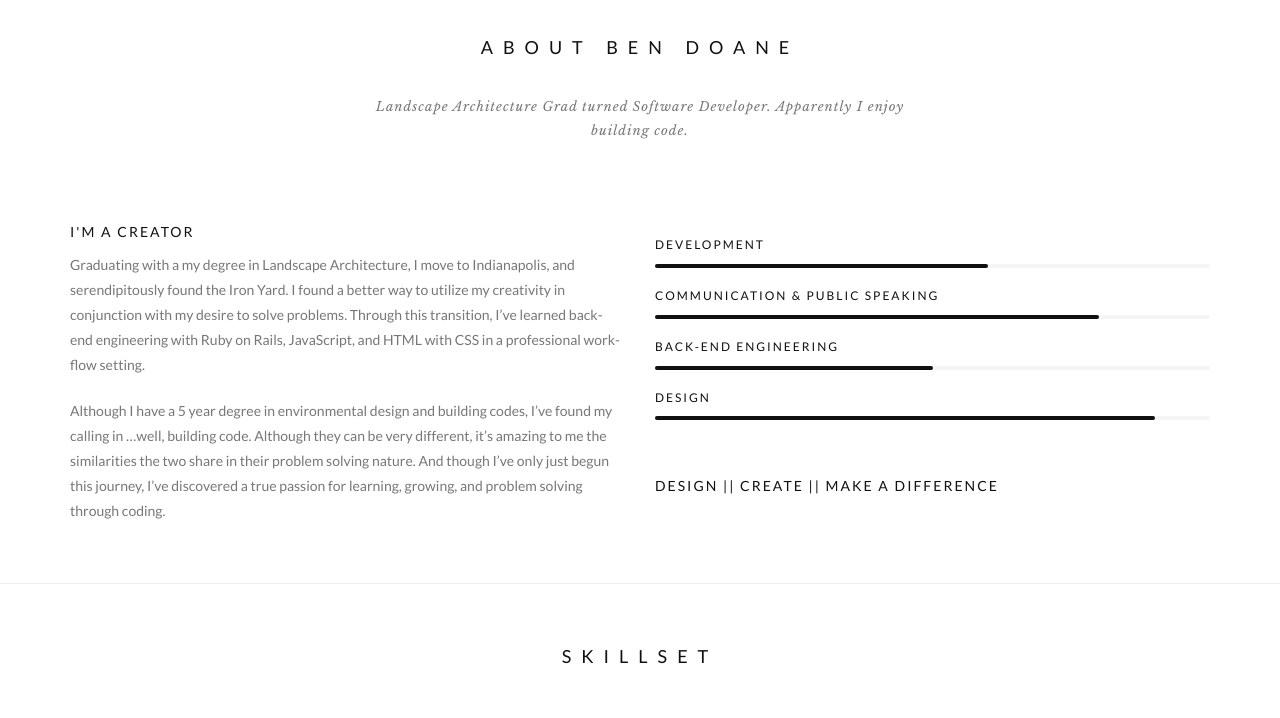
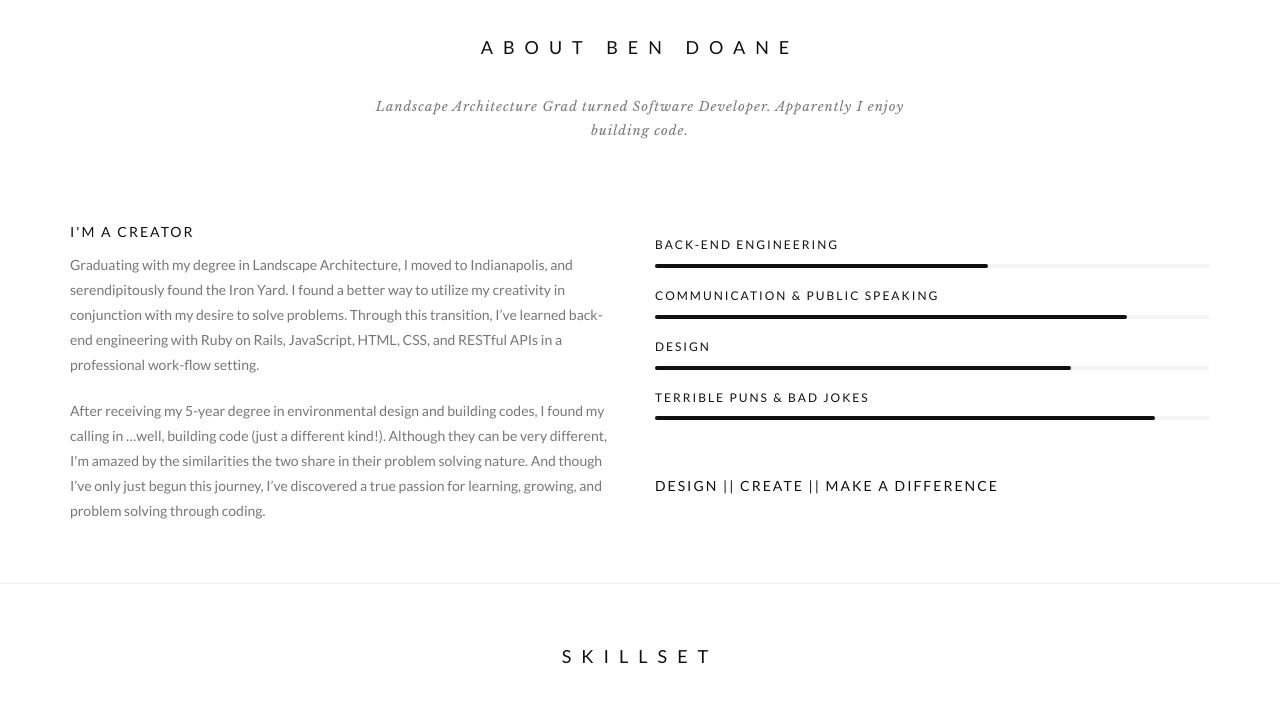
Before and after one commit to bendoane/Portfolio, a Rails app: page / in a window 1280 px wide. Shown: the part 585-1303 px from the top of the page. Run offline with Rails 7, Linux system fonts and the light colour scheme; style sheets or scripts are compiled from the project's sources; some libraries are stand-ins or nearby versions.

Commit message:
editing text and bars

```diff
--- a/app/views/welcome/index.html.erb
+++ b/app/views/welcome/index.html.erb
@@ -100,8 +100,8 @@
 					<div class="col-sm-6">
 
 						<h5 class="font-alt m-t-0 m-b-20">I'm a creator</h5>
-            <p>Graduating with a my degree in Landscape Architecture, I move to Indianapolis, and serendipitously found the Iron Yard. I found a better way to utilize my creativity in conjunction with my desire to solve problems. Through this transition, I’ve learned back-end engineering with Ruby on Rails, JavaScript, and HTML with CSS in a professional work-flow setting.</p>
-            <p>Although I have a 5 year degree in environmental design and building codes, I’ve found my calling in …well, building code. Although they can be very different, it’s amazing to me the similarities the two share in their problem solving nature. And though I’ve only just begun this journey, I’ve discovered a true passion for learning, growing, and problem solving through coding.</p>
+            <p>Graduating with my degree in Landscape Architecture, I moved to Indianapolis, and serendipitously found the Iron Yard. I found a better way to utilize my creativity in conjunction with my desire to solve problems. Through this transition, I’ve learned back-end engineering with Ruby on Rails, JavaScript, HTML, CSS, and RESTful APIs in a professional work-flow setting.</p>
+            <p>After receiving my 5-year degree in environmental design and building codes, I found my calling in …well, building code (just a different kind!). Although they can be very different, I'm amazed by the similarities the two share in their problem solving nature. And though I’ve only just begun this journey, I’ve discovered a true passion for learning, growing, and problem solving through coding.</p>
 
 					</div>
 					<!-- /ABOUT BEN DOANE  -->
@@ -110,7 +110,7 @@
           <br>
 					<div class="col-sm-6">
 
-						<h6 class="progress-title font-alt">Development</h6>
+						<h6 class="progress-title font-alt">Back-End Engineering</h6>
 						<div class="progress">
 							<div class="progress-bar pb-dark" aria-valuenow="60" role="progressbar" aria-valuemin="0" aria-valuemax="100" style="width: 60%;">
 								<span class="font-alt" style="opacity: 1;"></span>
@@ -119,19 +119,19 @@
 
 						<h6 class="progress-title font-alt">Communication &amp; Public Speaking</h6>
 						<div class="progress">
-							<div class="progress-bar pb-dark" aria-valuenow="80" role="progressbar" aria-valuemin="0" aria-valuemax="100" style="width: 80%;">
-								<span class="font-alt" style="opacity: 1;"></span>
-							</div>
-						</div>
-
-						<h6 class="progress-title font-alt">Back-end Engineering</h6>
-						<div class="progress">
-							<div class="progress-bar pb-dark" aria-valuenow="50" role="progressbar" aria-valuemin="0" aria-valuemax="100" style="width: 50%;">
+							<div class="progress-bar pb-dark" aria-valuenow="85" role="progressbar" aria-valuemin="0" aria-valuemax="100" style="width: 85%;">
 								<span class="font-alt" style="opacity: 1;"></span>
 							</div>
 						</div>
 
 						<h6 class="progress-title font-alt">Design</h6>
+						<div class="progress">
+							<div class="progress-bar pb-dark" aria-valuenow="75" role="progressbar" aria-valuemin="0" aria-valuemax="100" style="width: 75%;">
+								<span class="font-alt" style="opacity: 1;"></span>
+							</div>
+						</div>
+
+						<h6 class="progress-title font-alt">Terrible Puns &amp; Bad Jokes</h6>
 						<div class="progress">
 							<div class="progress-bar pb-dark" aria-valuenow="90" role="progressbar" aria-valuemin="0" aria-valuemax="100" style="width: 90%;">
 								<span class="font-alt" style="opacity: 1;"></span>
```
